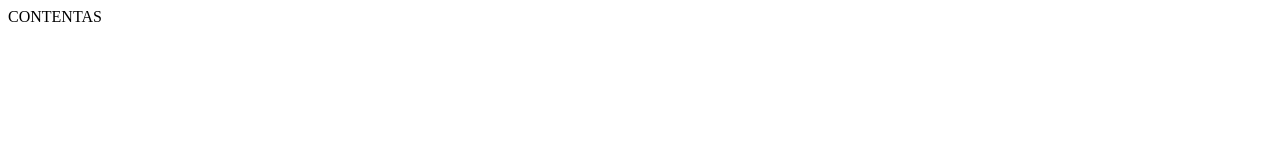
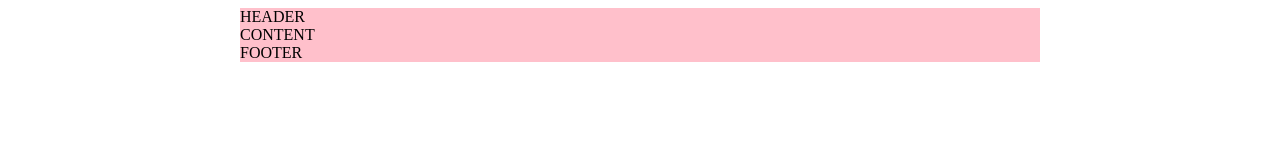
Before and after one commit to EvgenySivaykin/22-kosmosas, a website: page index.html in a window 1280 px wide. Drawn offline with Linux system fonts and the light colour scheme.

Commit message:
Fixed width content in the center of the screen

```diff
--- a/index.html
+++ b/index.html
@@ -5,8 +5,19 @@
     <meta http-equiv="X-UA-Compatible" content="IE=edge">
     <meta name="viewport" content="width=device-width, initial-scale=1.0">
     <title>Astronautas</title>
+    <link rel="stylesheet" href="./main.css"
 </head>
+
 <body>
-    CONTENTAS
+    <header>
+        HEADER
+    </header>
+    <main>
+        CONTENT
+    </main>
+    <footer>
+        FOOTER
+    </footer>
 </body>
+
 </html>
--- /dev/null
+++ b/main.css
@@ -0,0 +1,16 @@
+header {
+    width: 800px;
+    background-color: pink;
+    margin-left: calc((100% - 800px) / 2);
+}
+main {
+    width: 800px;
+    background-color: pink;
+    margin-left: calc((100% - 800px) / 2);
+}
+
+footer {
+    width: 800px;
+    background-color: pink;
+    margin-left: calc((100% - 800px) / 2);
+}
```
Also changed, not shown: README.md.
